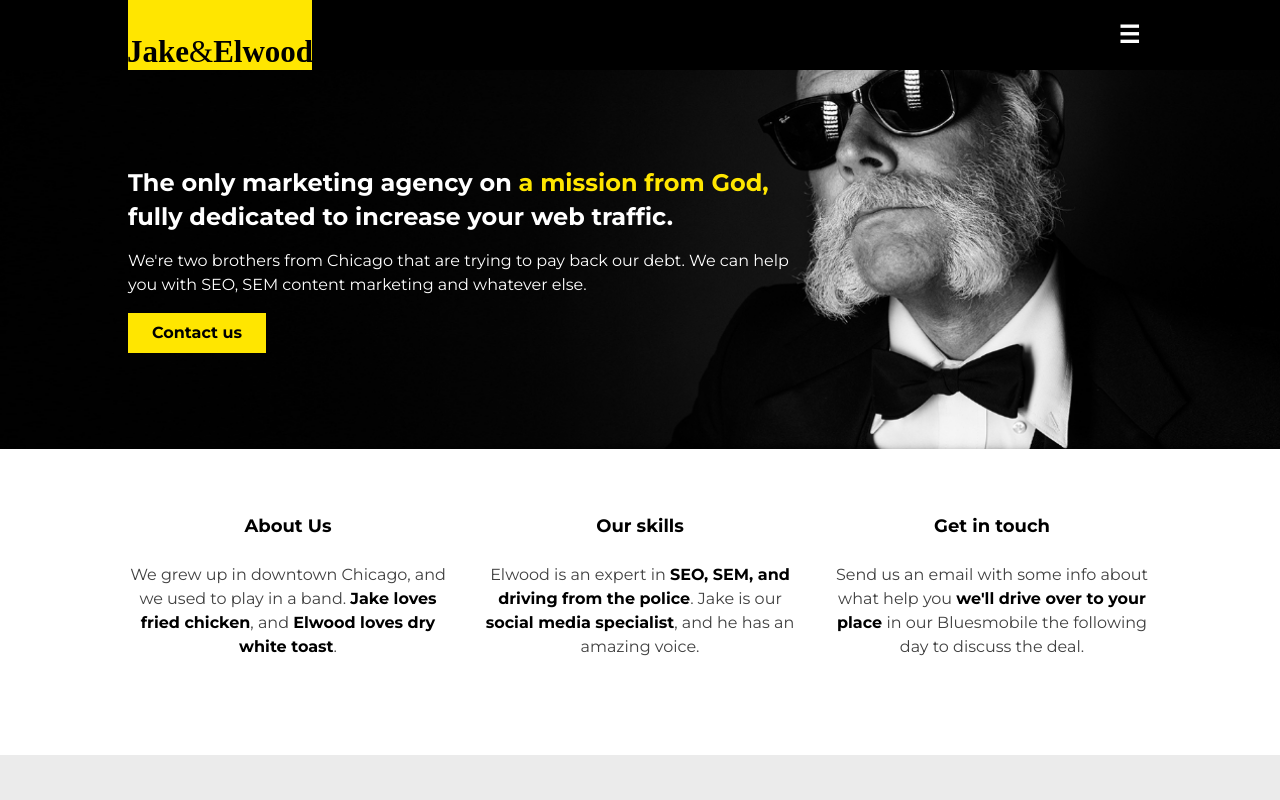
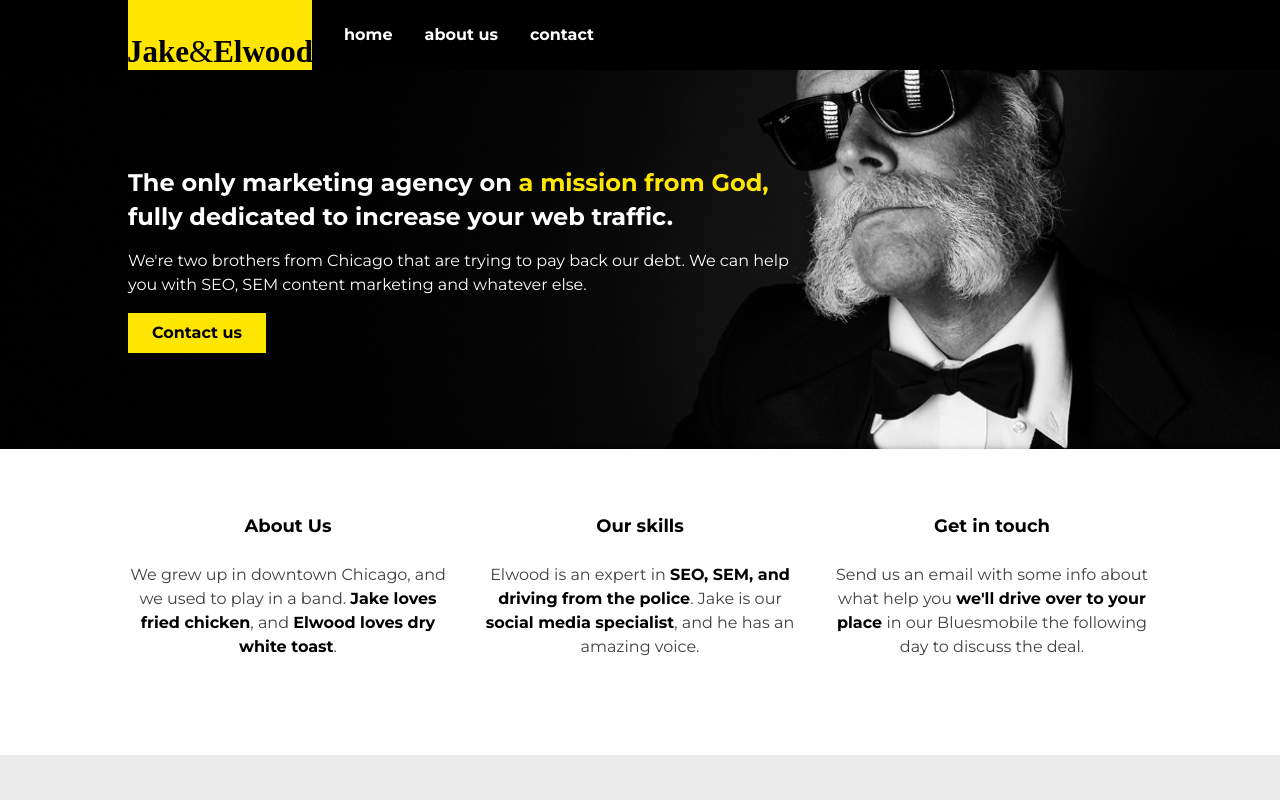
Before and after one commit to candytale55/blues-brothers-themed-agency, a website built with Vite: page index.html in a window 1280 px wide. Shown: the top 800 px of the page. Built offline with nearby package versions, Linux system fonts and the light colour scheme.

Commit message:
feat(navigation): set navigation styles for larger screens (600px)

```diff
--- a/src/css/style.css
+++ b/src/css/style.css
@@ -252,6 +252,26 @@ header {
   font-size: 1.5rem; /* 24px */
 }
 
+@media (min-width: 600px) {
+  .open-nav-btn, .close-nav-btn {
+    display: none;
+  }
+
+  .header-nav {
+    position: initial; /* TODO: Understand diffrenece between initial, unset and static */
+  }
+
+  .nav-list {
+    flex-direction: row;
+    justify-content: flex-start;
+  }
+
+  .nav-link {
+    font-size: 1rem; /* 16px */
+    margin-left: 2em;
+  }
+}
+
 /* ====== HERO SECTION ======  */
 
 .hero {
```
